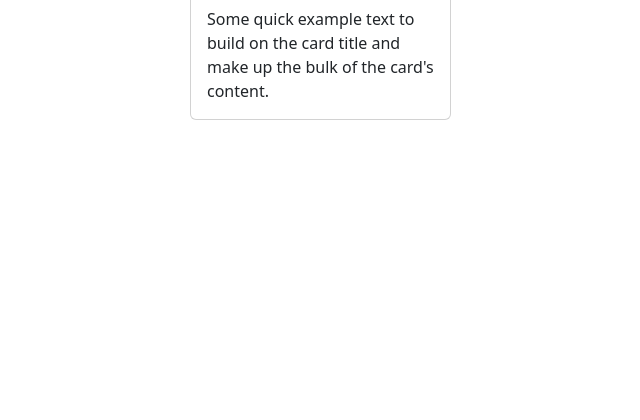
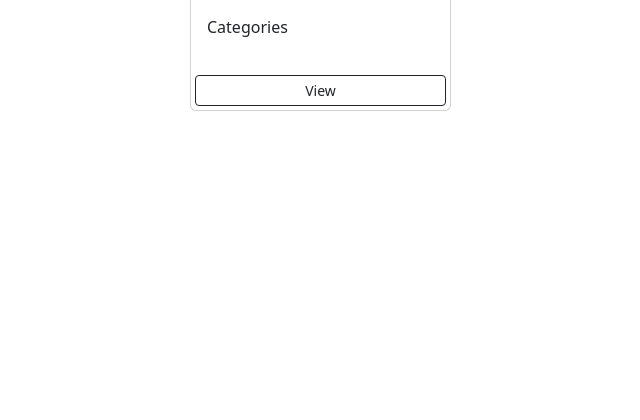
Before and after one commit to lu-dwig/Django-Gallery-App, a Django app: page / in a window 1280 px wide. Shown: the part 258-678 px from the top of the page, without its empty margins (177-817 px from the left). Run offline with Django 4.2, Linux system fonts and the light colour scheme.

Commit message:
styling of the image cards

```diff
--- a/photos/templates/photos/gallery.html
+++ b/photos/templates/photos/gallery.html
@@ -40,11 +40,12 @@
             <div class="col-md-9">
                 <div class="row">
                     <div class="col-md-4">
-                        <div class="card">
+                        <div class="card my-2">
                             <img src="https://encrypted-tbn0.gstatic.com/images?q=tbn:ANd9GcRuW8zSw-e8tojTVvcsfgqaBBuwm2xfovWOKSfVHt2A3cDvgJY9fyOUSAIlZeaGK0YTeRY&usqp=CAU" class="image-thumbnail" alt="...">
                             <div class="card-body">
-                                <p class="card-text">Some quick example text to build on the card title and make up the bulk of the card's content.</p>
+                                <p>Categories</p>
                             </div>
+                            <a class="btn btn-outline-dark btn-sm m-1">View</a>
                         </div>
                     </div>
 
```
